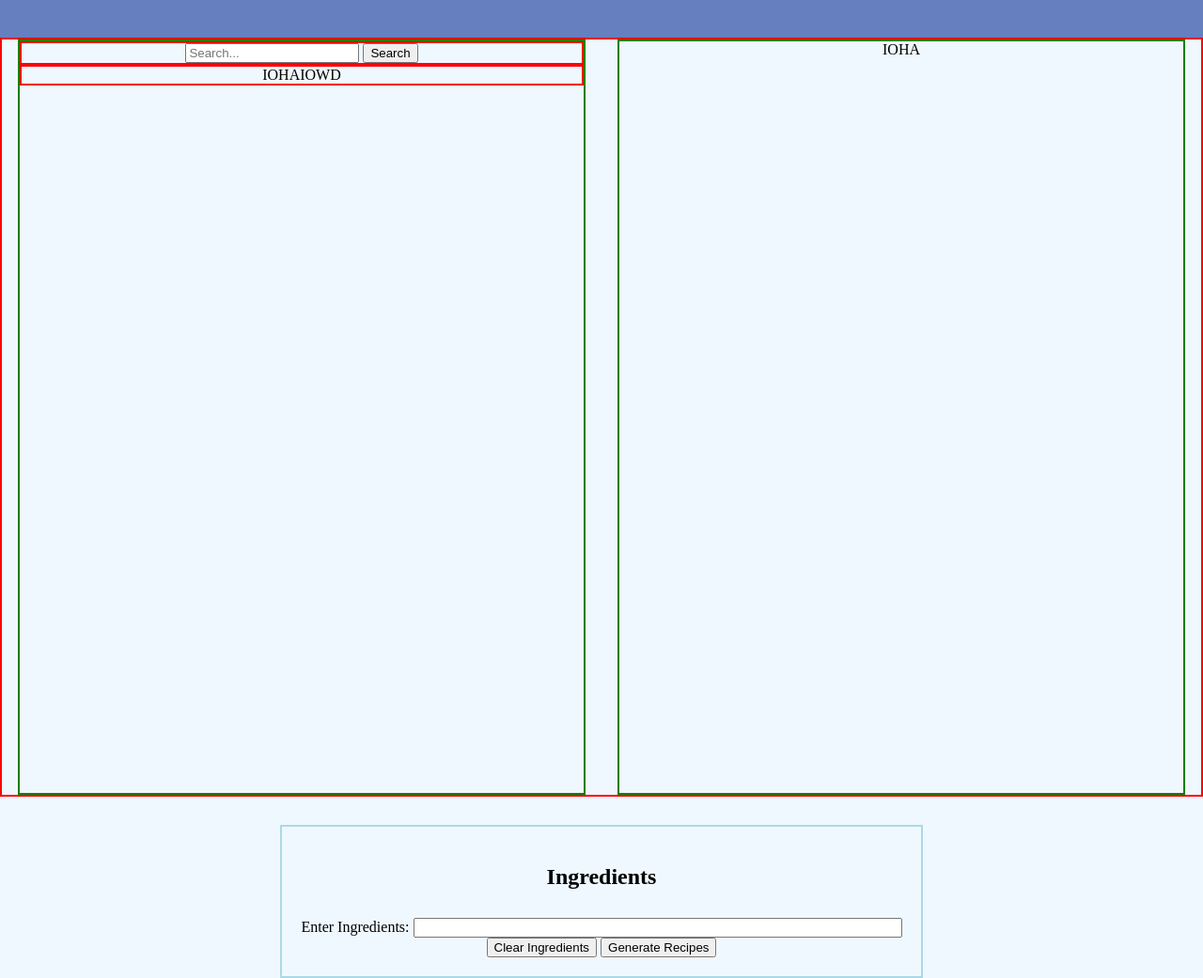
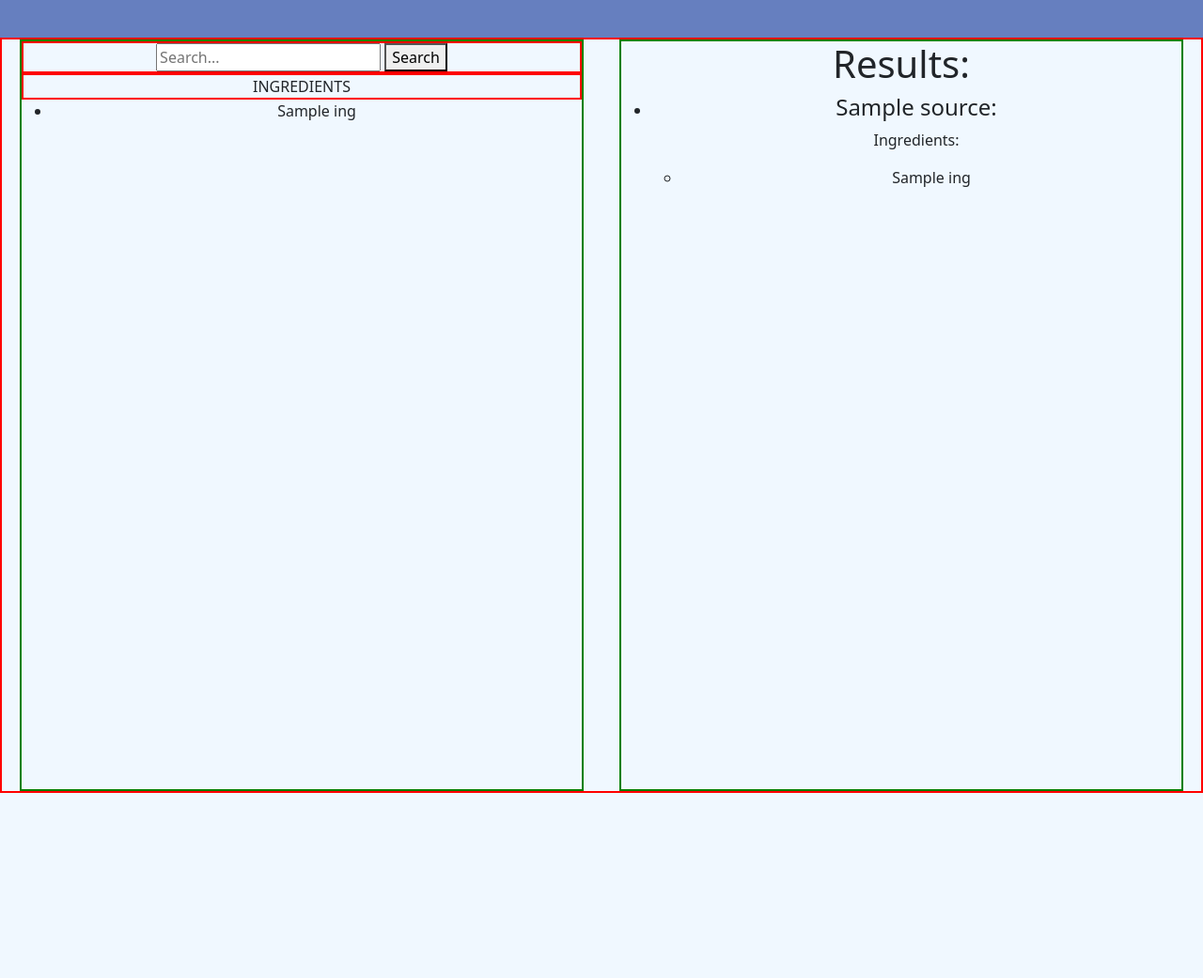
Before and after one commit to ArnaudCabello/CSE5914Leftovers, a Flask app: template app/templates/results.html in a window 1280 px wide. Shown: the whole page at 94% size. After the commit the page ends 844 px from the top, so only its background shows below. Run offline with Flask 3, Linux system fonts and the light colour scheme; the template is opened without the code that fills it: most values are stand-ins (such as "Sample title", 1, 10 or a date in 2020).

Commit message:
display searchbar query data on results page

```diff
--- /dev/null
+++ b/app/static/script/results.js
@@ -0,0 +1,3 @@
+console.log("HEYYY");
+console.log(data);
+alert(data["hits"]["hits"]);
--- a/app/templates/results.html
+++ b/app/templates/results.html
@@ -3,6 +3,12 @@
   <head>
     <meta charset="UTF-8" />
     <meta name="viewport" content="width=device-width, initial-scale=1.0" />
+    <link
+      href="https://cdn.jsdelivr.net/npm/bootstrap@5.3.3/dist/css/bootstrap.min.css"
+      rel="stylesheet"
+      integrity="sha384-QWTKZyjpPEjISv5WaRU9OFeRpok6YctnYmDr5pNlyT2bRjXh0JMhjY6hW+ALEwIH"
+      crossorigin="anonymous"
+    />
     <title>Hello World</title>
     <link
       rel="stylesheet"
@@ -12,6 +18,10 @@
       type="text/javascript"
       src="{{url_for('static',filename='script/script.js')}}"
     ></script>
+    <script>
+      var data = res;
+    </script>
+    <script src="{{url_for('static', filename='/script/results.js')}}"></script>
     <style>
       body {
         background-color: #f0f8ff; /* Light blue background color */
@@ -44,30 +54,39 @@
             <button type="submit">Search</button>
           </form>
         </div>
-        <div class="hor-container">IOHAIOWD</div>
+        <div class="hor-container">INGREDIENTS</div>
+        <ul>
+          {% for ing in ingredients %}
+          <li>{{ ing }}</li>
+          {% endfor %}
+        </ul>
       </div>
-      <div class="vert-container" id="right-content">IOHA</div>
-    </div>
-    <div class="container">
-      <h2>Ingredients</h2>
-      <label for="ingredients">Enter Ingredients:</label>
-      <input
-        type="text"
-        onchange="addIngredient()"
-        id="ingredients"
-        name="ingredients"
-        required
-      />
-      <br />
-      <button type="button" onclick="clearIngredients()">
-        Clear Ingredients
-      </button>
-      <button type="button" onclick="generateRecipes()">
-        Generate Recipes
-      </button>
-      <div id="ingredientList">
-        <!-- Display entered ingredients here -->
+      <div class="vert-container" id="right-content">
+        <h1>Results:</h1>
+        <ul>
+          {% for item in data %} {% for result in item %}
+          <li>
+            <h4>{{ result["_source"]["name"] }}:</h4>
+            <p>Ingredients:</p>
+            <ul>
+              {% for ingredient in result["_source"]["ingredients"] %}
+              <li>{{ ingredient }}</li>
+              {% endfor %}
+            </ul>
+          </li>
+          {% endfor %} {% endfor %}
+        </ul>
       </div>
     </div>
+    <script
+      src="https://cdn.jsdelivr.net/npm/@popperjs/core@2.11.8/dist/umd/popper.min.js"
+      integrity="sha384-I7E8VVD/ismYTF4hNIPjVp/Zjvgyol6VFvRkX/vR+Vc4jQkC+hVqc2pM8ODewa9r"
+      crossorigin="anonymous"
+    ></script>
+    <script
+      src="https://cdn.jsdelivr.net/npm/bootstrap@5.3.3/dist/js/bootstrap.min.js"
+      integrity="sha384-0pUGZvbkm6XF6gxjEnlmuGrJXVbNuzT9qBBavbLwCsOGabYfZo0T0to5eqruptLy"
+      crossorigin="anonymous"
+    ></script>
   </body>
 </html>
--- a/app/views.py
+++ b/app/views.py
@@ -15,10 +15,11 @@ def home():
 def results():
     query = request.args["q"].lower()
     tokens = query.split('_')
+    data = []
     for token in tokens:
         res = es.search (index="recipe", body={"query": {"match": {"ingredients": token}}})
-        print(len(res["hits"]["hits"]))
-    return render_template('results.html')
+        data.append(res["hits"]["hits"])
+    return render_template('results.html', data=data, ingredients=tokens)
 
 # TODO: Delete this when you have better instructions
 # STEPS:
```
